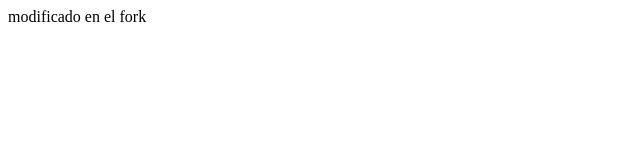
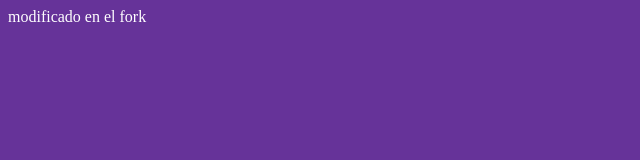
Before and after one commit to cesaralejandru/pruebagit, a plain HTML site: page index.html in a window 1280 px wide. Shown: the whole page, without its empty margins (0-640 px from the left). Drawn offline with Linux system fonts and the light colour scheme.

Commit message:
Modificando estilos

```diff
--- a/index.html
+++ b/index.html
@@ -5,6 +5,12 @@
     <meta name="viewport" content="width=device-width, initial-scale=1.0">
     <meta http-equiv="X-UA-Compatible" content="ie=edge">
     <title>Document</title>
+    <style>
+        body{
+            background: rebeccapurple;
+            color: white;
+        }
+    </style>
 </head>
 <body>
     modificado en el fork
```
